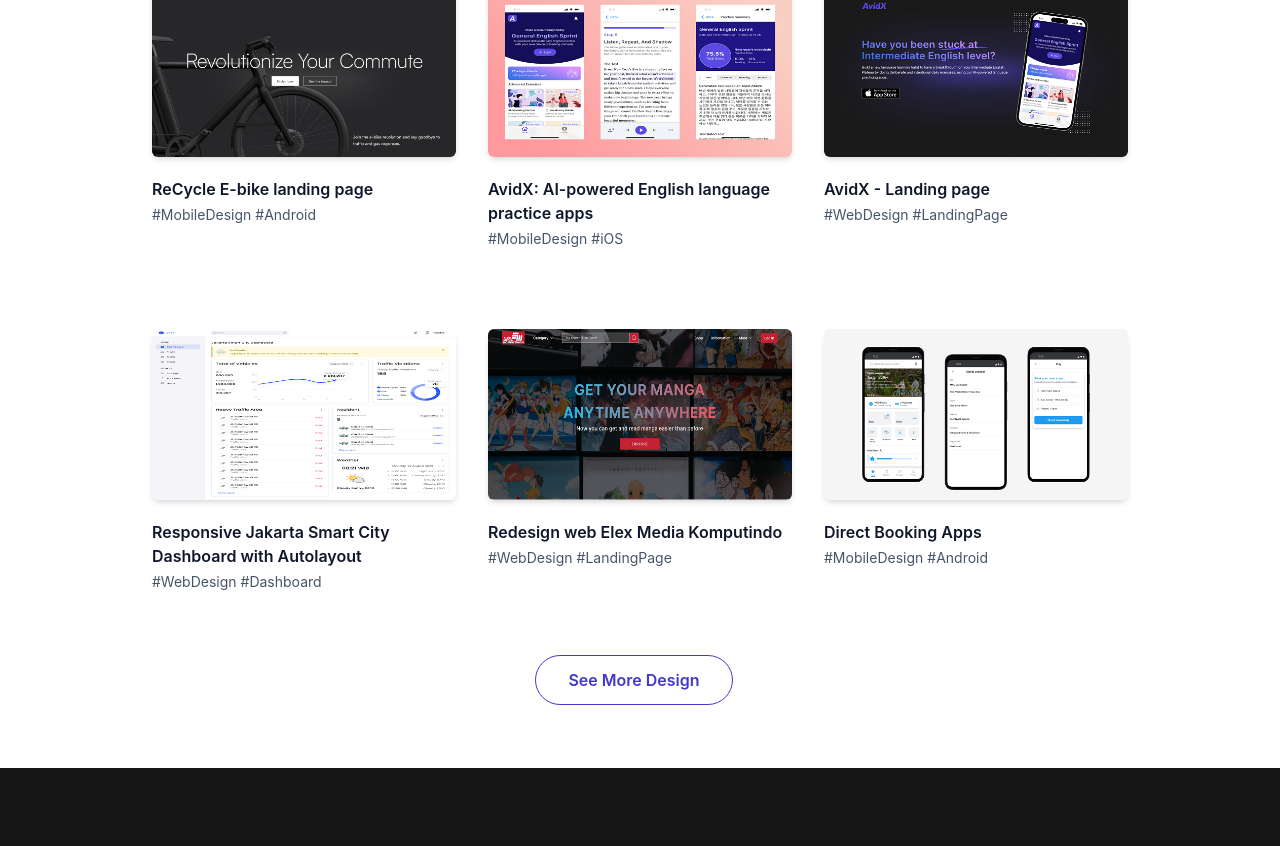
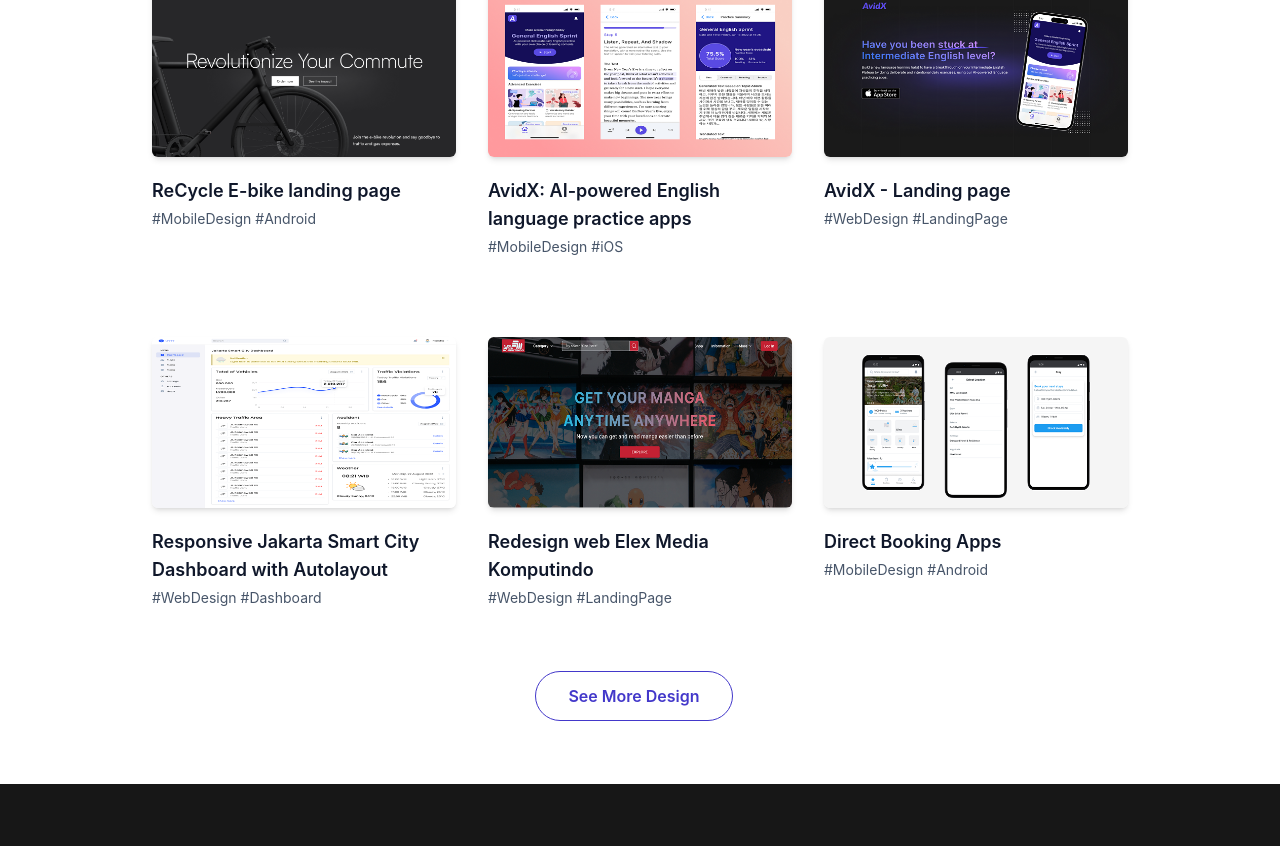
Before and after one commit to rianuiux/portfolio, a website: page index.html in a window 1280 px wide. Shown: the part 2683-3529 px from the top of the page. Drawn offline with Linux system fonts and the light colour scheme.

Commit message:
update 2024

```diff
--- a/index.html
+++ b/index.html
@@ -182,7 +182,7 @@
                 <div class="rounded-md shadow-md overflow-hidden">
                     <img src="dist/img/uidesign/img-por-1.png" alt="Landing page" width="w-full">
                 </div>
-                <h3 class="font-semibold text-base text-dark mt-5 mb-1 hover:text-primary">
+                <h3 class="font-semibold text-lg text-dark mt-5 mb-1 hover:text-primary">
                     <a href="https://www.behance.net/gallery/167991471/ReCycle-E-bike-landing-page" target="_blank">ReCycle E-bike landing page</a> </h3>
                 <p class="text-sm text-slate-600">#MobileDesign #Android  </p>
             </div>
@@ -190,7 +190,7 @@
                 <div class="rounded-md shadow-md overflow-hidden">
                     <img src="dist/img/uidesign/img-por-2.png" alt="Landing page" width="w-full">
                 </div>
-                <h3 class="font-semibold text-base text-dark mt-5 mb-1 hover:text-primary">
+                <h3 class="font-semibold text-lg text-dark mt-5 mb-1 hover:text-primary">
                     <a href="https://www.behance.net/gallery/165309631/AvidX-AI-powered-English-language-practice-apps" target="_blank">AvidX: AI-powered English language practice apps</a> </h3>
                 <p class="text-sm text-slate-600">#MobileDesign #iOS  </p>
             </div>
@@ -198,7 +198,7 @@
                 <div class="rounded-md shadow-md overflow-hidden">
                     <img src="dist/img/uidesign/img-por-3.png" alt="Landing page" width="w-full">
                 </div>
-                <h3 class="font-semibold text-base text-dark mt-5 mb-1 hover:text-primary">
+                <h3 class="font-semibold text-lg text-dark mt-5 mb-1 hover:text-primary">
                     <a href="https://www.behance.net/gallery/164735851/AvidX-Landing-page" target="_blank">AvidX - Landing page</a> </h3>
                 <p class="text-sm text-slate-600">#WebDesign #LandingPage  </p>
             </div>
@@ -207,7 +207,7 @@
                 <div class="rounded-md shadow-md overflow-hidden">
                     <img src="dist/img/uidesign/img-por-4.png" alt="Landing page" width="w-full">
                 </div>
-                <h3 class="font-semibold text-base text-dark mt-5 mb-1 hover:text-primary">
+                <h3 class="font-semibold text-lg text-dark mt-5 mb-1 hover:text-primary">
                     <a href="https://www.behance.net/gallery/152115401/Responsive-Jakarta-Smart-City-Dashboard-with-Autolayout" target="_blank">Responsive Jakarta Smart City Dashboard with Autolayout</a> </h3>
                 <p class="text-sm text-slate-600">#WebDesign #Dashboard  </p>
             </div>
@@ -215,7 +215,7 @@
                 <div class="rounded-md shadow-md overflow-hidden">
                     <img src="dist/img/uidesign/img-por-6.png" alt="Landing page" width="w-full">
                 </div>
-                <h3 class="font-semibold text-base text-dark mt-5 mb-1 hover:text-primary">
+                <h3 class="font-semibold text-lg text-dark mt-5 mb-1 hover:text-primary">
                     <a href="https://www.behance.net/gallery/156244293/Redesign-web-Elex-Media-Komputindo" target="_blank">
                         Redesign web Elex Media Komputindo</a> </h3>
                 <p class="text-sm text-slate-600">#WebDesign #LandingPage  </p>
@@ -224,7 +224,7 @@
                 <div class="rounded-md shadow-md overflow-hidden">
                     <img src="dist/img/uidesign/img-por-5.png" alt="Landing page" width="w-full">
                 </div>
-                <h3 class="font-semibold text-base text-dark mt-5 mb-1 hover:text-primary">
+                <h3 class="font-semibold text-lg text-dark mt-5 mb-1 hover:text-primary">
                     <a href="https://www.behance.net/gallery/167591657/Direct-Booking-Apps" target="_blank">Direct Booking Apps</a> </h3>
                 <p class="text-sm text-slate-600">#MobileDesign #Android  </p>
             </div>
```
